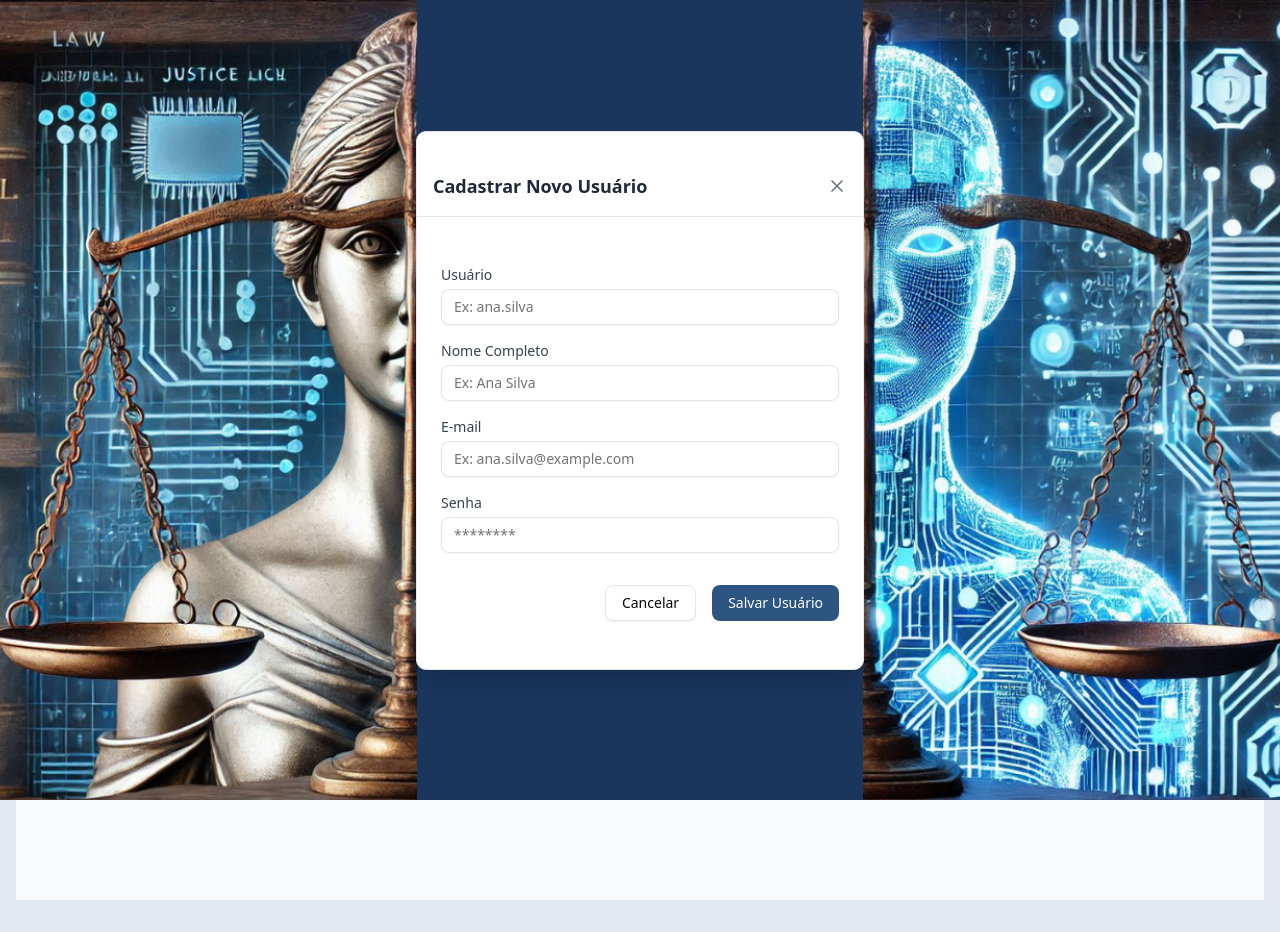
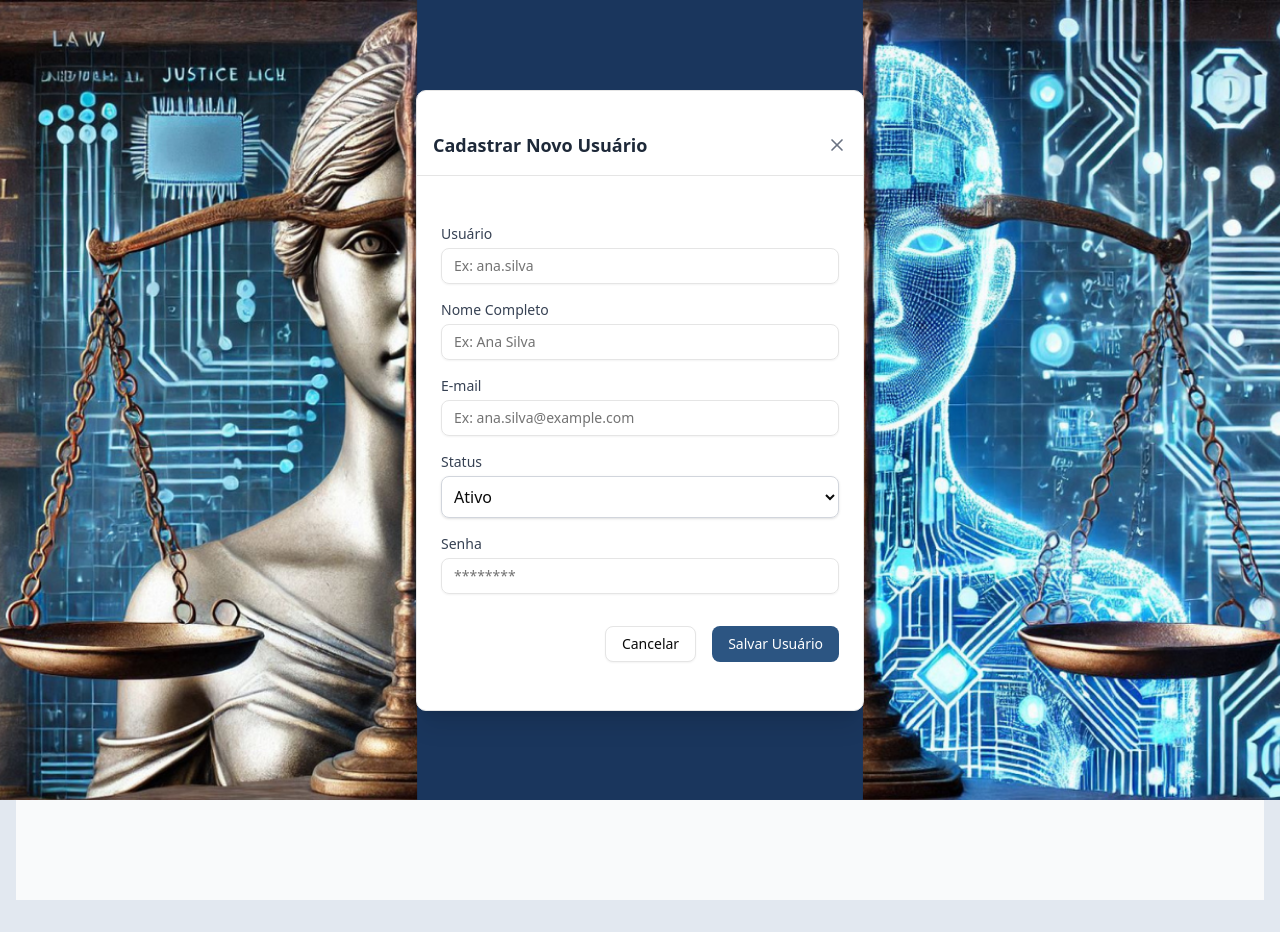
Before and after one commit to davicl04/ClauseSpot, a Next.js app in the folder clausespot/: page /home/gerenciaDeUsuario in a window 1280 px wide. Both pictures are taken after a click on the button "Cadastrar Usuário". Built offline with nearby package versions, Linux system fonts and the light colour scheme.

Commit message:
feat: status de atividade nos cards do usuario

```diff
--- a/clausespot/src/app/home/gerenciaDeUsuario/componentes/CardDeUsuario.tsx
+++ b/clausespot/src/app/home/gerenciaDeUsuario/componentes/CardDeUsuario.tsx
@@ -8,6 +8,7 @@ interface User {
   usuario: string;
   nome: string;
   email: string;
+  status: 'Ativo' | 'Inativo';
   criado_em: string;
 }
 
@@ -18,10 +19,17 @@ interface PropsCardDeUsuario {
 }
 
 export const CardDeUsuario = ({ user, onEdit, onDelete }: PropsCardDeUsuario) => {
+  const statusIsActive = user.status === 'Ativo';
+
   return (
     <Card className="shadow-md bg-white border border-gray-200 hover:shadow-lg transition-shadow flex flex-col justify-between">
       <CardContent className="p-6">
-        <h3 className="text-xl font-bold text-[#1A365D] mb-4">{user.nome}</h3>
+        <div className="flex justify-between items-start mb-4">
+          <h3 className="text-xl font-bold text-[#1A365D]">{user.nome}</h3>
+          <span className={`py-1 px-3 rounded-full text-xs font-semibold ${statusIsActive ? 'bg-green-100 text-green-700' : 'bg-red-100 text-red-700'}`}>
+            {user.status}
+          </span>
+        </div>
         <div className="space-y-2 text-sm text-gray-600">
           <p>
             <span className="font-semibold">Usuário:</span> {user.usuario}
--- a/clausespot/src/app/home/gerenciaDeUsuario/componentes/FormularioDoUsuario.tsx
+++ b/clausespot/src/app/home/gerenciaDeUsuario/componentes/FormularioDoUsuario.tsx
@@ -6,6 +6,7 @@ export interface DadosDoFormulario {
   usuario: string;
   nome: string;
   email: string;
+  status: 'Ativo' | 'Inativo';
   senha?: string; // Senha é opcional na edição
 }
 
@@ -16,53 +17,61 @@ interface PropsFormDeUsuario {
 }
 
 export const FormularioDoUsuario = ({ initialData, onSave, onCancel }: PropsFormDeUsuario) => {
-  const [formData, setFormData] = useState<DadosDoFormulario>({
+  const [formDados, setDadosDoForm] = useState<DadosDoFormulario>({
     usuario: '',
     nome: '',
     email: '',
+    status: 'Ativo',
     senha: '',
   });
 
   // Efeito para preencher o formulário quando estiver em modo de edição
   useEffect(() => {
     if (initialData) {
-      setFormData({
+      setDadosDoForm({
         ...initialData,
         senha: '' // Sempre limpa o campo senha por segurança
       });
     } else {
       // Limpa o formulário se não houver dados iniciais (modo de criação)
-       setFormData({ usuario: '', nome: '', email: '', senha: '' });
+       setDadosDoForm({ usuario: '', nome: '', email: '', status: 'Ativo', senha: '' });
     }
   }, [initialData]);
 
-  const handleChange = (e: React.ChangeEvent<HTMLInputElement>) => {
+  const handleChange = (e: React.ChangeEvent<HTMLInputElement | HTMLSelectElement>) => {
     const { id, value } = e.target;
-    setFormData(prevData => ({ ...prevData, [id]: value }));
+    setDadosDoForm(prevData => ({ ...prevData, [id]: value }));
   };
 
   const handleSubmit = (e: React.FormEvent) => {
     e.preventDefault();
-    onSave(formData);
+    onSave(formDados);
   };
 
   return (
     <form className="space-y-4" onSubmit={handleSubmit}>
       <div>
         <label htmlFor="usuario" className="block text-sm font-medium text-gray-700">Usuário</label>
-        <Input id="usuario" type="text" placeholder="Ex: ana.silva" className="mt-1" value={formData.usuario} onChange={handleChange} required />
+        <Input id="usuario" type="text" placeholder="Ex: ana.silva" className="mt-1" value={formDados.usuario} onChange={handleChange} required />
       </div>
       <div>
         <label htmlFor="nome" className="block text-sm font-medium text-gray-700">Nome Completo</label>
-        <Input id="nome" type="text" placeholder="Ex: Ana Silva" className="mt-1" value={formData.nome} onChange={handleChange} required />
+        <Input id="nome" type="text" placeholder="Ex: Ana Silva" className="mt-1" value={formDados.nome} onChange={handleChange} required />
       </div>
       <div>
         <label htmlFor="email" className="block text-sm font-medium text-gray-700">E-mail</label>
-        <Input id="email" type="email" placeholder="Ex: ana.silva@example.com" className="mt-1" value={formData.email} onChange={handleChange} required />
+        <Input id="email" type="email" placeholder="Ex: ana.silva@example.com" className="mt-1" value={formDados.email} onChange={handleChange} required />
+      </div>
+      <div>
+        <label htmlFor="status" className="block text-sm font-medium text-gray-700">Status</label>
+        <select id="status" className="mt-1 block w-full p-2 border border-gray-300 rounded-md shadow-sm focus:ring-blue-500 focus:border-blue-500" value={formDados.status} onChange={handleChange}>
+          <option>Ativo</option>
+          <option>Inativo</option>
+        </select>
       </div>
        <div>
         <label htmlFor="senha" className="block text-sm font-medium text-gray-700">Senha</label>
-        <Input id="senha" type="password" placeholder={initialData ? "Deixe em branco para não alterar" : "********"} className="mt-1" value={formData.senha} onChange={handleChange} required={!initialData} />
+        <Input id="senha" type="password" placeholder={initialData ? "Deixe em branco para não alterar" : "********"} className="mt-1" value={formDados.senha} onChange={handleChange} required={!initialData} />
       </div>
       <div className="flex justify-end gap-4 pt-4">
         <Button type="button" variant="outline" onClick={onCancel}>Cancelar</Button>
--- a/clausespot/src/app/home/gerenciaDeUsuario/componentes/TabelaUsuario.tsx
+++ b/clausespot/src/app/home/gerenciaDeUsuario/componentes/TabelaUsuario.tsx
@@ -1,11 +1,11 @@
 import { RowTabelaUsuario} from './RowTabelaUsuario';
 
-// Dados de exemplo. No futuro, isso virá de uma API.
+// Dados de exemplo.
 const users = [
-  { id: 1, name: 'Ana Silva', email: 'ana.silva@example.com', role: 'Admin', status: 'Ativo' },
-  { id: 2, name: 'Bruno Costa', email: 'bruno.costa@example.com', role: 'Editor', status: 'Ativo' },
-  { id: 3, name: 'Carla Dias', email: 'carla.dias@example.com', role: 'Visualizador', status: 'Inativo' },
-  { id: 4, name: 'Daniel Martins', email: 'daniel.martins@example.com', role: 'Editor', status: 'Ativo' },
+  { id: 1, name: 'Davi Castilho', email: 'davi@email.com', status: 'Ativo' },
+  { id: 2, name: 'Leonardo Hilario', email: 'leonardo@email.com', status: 'Ativo' },
+  { id: 3, name: 'Gabriel Torezan', email: 'gabrielt@email.com', status: 'Ativo' },
+  { id: 4, name: 'Gabriel Vinente', email: 'gabrielv@email.com', status: 'Ativo' },
 ];
 
 export const TabelaUsuario = () => {
--- a/clausespot/src/app/home/gerenciaDeUsuario/page.tsx
+++ b/clausespot/src/app/home/gerenciaDeUsuario/page.tsx
@@ -13,12 +13,14 @@ interface User {
   usuario: string;
   nome: string;
   email: string;
+  status: 'Ativo' | 'Inativo';
   criado_em: string;
 }
 
 // Dados mockados iniciais com a nova estrutura
 const initialUsers: User[] = [
-
+  { id: 1, usuario: 'ana.s', nome: 'Ana Silva', email: 'ana.silva@example.com', status: 'Ativo', criado_em: new Date().toISOString() },
+  { id: 2, usuario: 'bruno.c', nome: 'Bruno Costa', email: 'bruno.costa@example.com', status: 'Inativo', criado_em: new Date().toISOString() },
 ];
 
 export default function ManagementPage() {
@@ -38,7 +40,6 @@ export default function ManagementPage() {
   }, []);
 
   useEffect(() => {
-    // Apenas salva no localStorage se os dados forem diferentes dos iniciais, para evitar sobrescrever na primeira carga
     if (users.length > 0 && JSON.stringify(users) !== JSON.stringify(initialUsers)) {
       try {
         window.localStorage.setItem('managedUsers', JSON.stringify(users));
```
